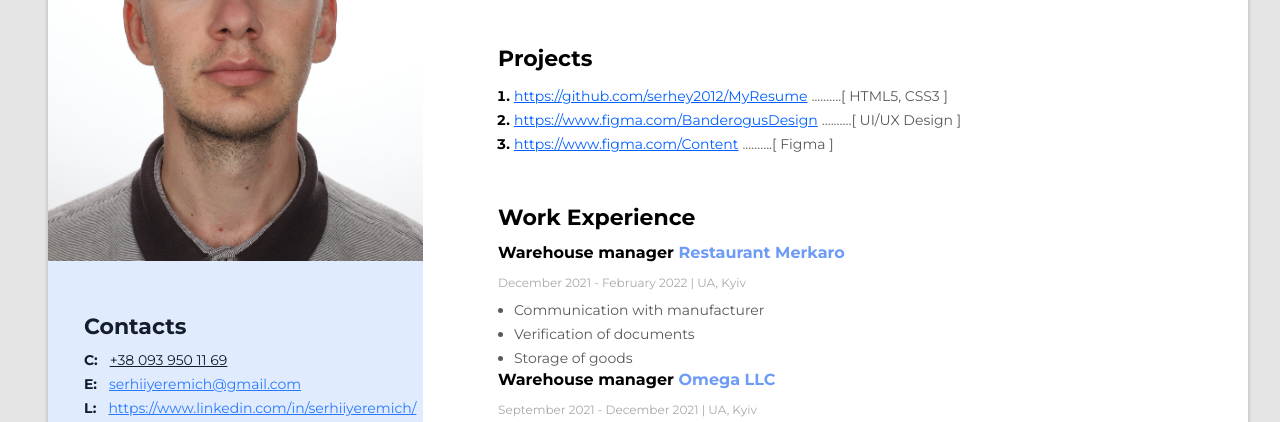
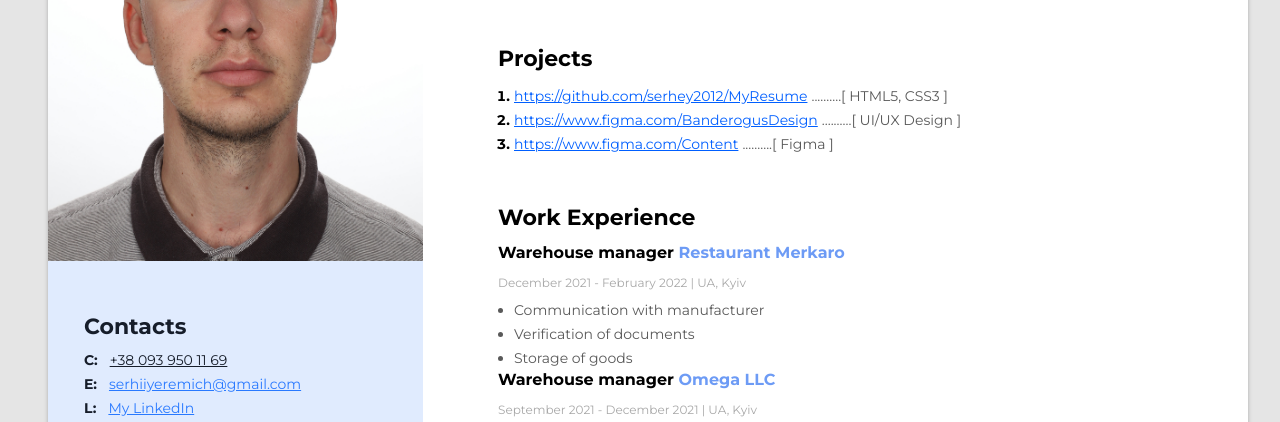
Before and after one commit to serhey2012/MyResume, a plain HTML site: page index.html in a window 1280 px wide. Shown: the part 309-731 px from the top of the page. Drawn offline with Linux system fonts and the light colour scheme.

Commit message:
SB+C+LinkIn

```diff
--- a/index.html
+++ b/index.html
@@ -164,7 +164,7 @@
             <a
               href="https://www.linkedin.com/in/serhiiyeremich/"
               class="contacts-link"
-              >https://www.linkedin.com/in/serhiiyeremich/</a
+              >My LinkedIn</a
             >
           </p>
         </div>
```
